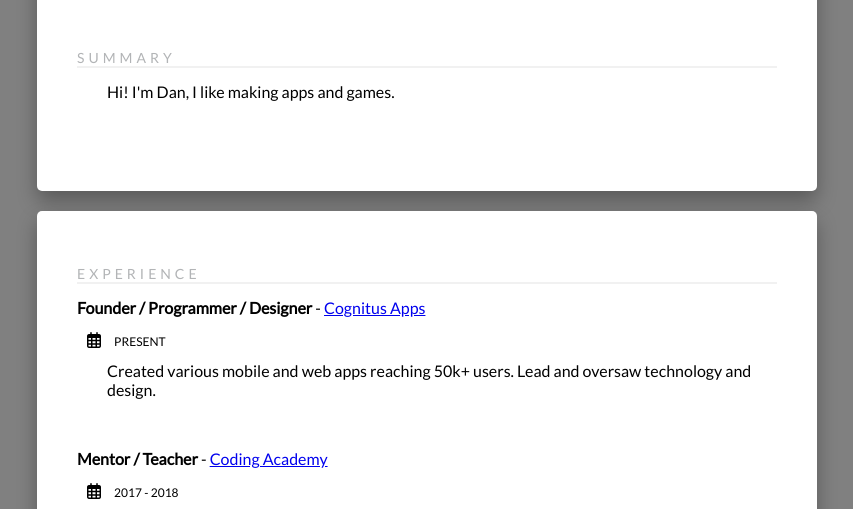
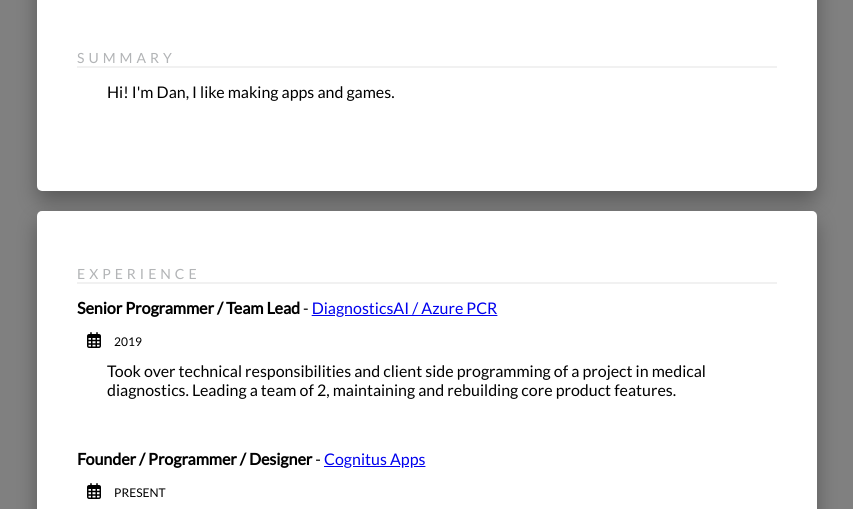
Before and after one commit to pipboy9000/my-resume, a website: page public/index.html in a window 1280 px wide. Shown: the part 232-741 px from the top of the page, without its empty margins (213-1066 px from the left). Drawn offline with nearby package versions, Linux system fonts and the light colour scheme.

Commit message:
some fixes

```diff
--- a/package.json
+++ b/package.json
@@ -5,7 +5,7 @@
   "main": "index.js",
   "scripts": {
     "test": "echo \"Error: no test specified\" && exit 1",
-    "dev": "live-server --cors",
+    "dev": "cd public && live-server --cors",
     "start": "node server.js"
   },
   "author": "",
--- a/public/index.html
+++ b/public/index.html
@@ -72,6 +72,16 @@
             <h3>
                 EXPERIENCE
             </h3>
+            <b>Senior Programmer / Team Lead</b> - <a href="https://www.diagnostics.ai/" target="_blank">DiagnosticsAI /
+                Azure PCR</a>
+            <div>
+                <i class="far fa-calendar-alt"></i>
+                <h4>2019</h4>
+            </div>
+            <p>
+                Took over technical responsibilities and client side programming of a project in medical diagnostics.
+                Leading a team of 2, maintaining and rebuilding core product features.
+            </p>
             <b>Founder / Programmer / Designer</b> - <a
                 href="https://play.google.com/store/apps/developer?id=Cognitus+Apps" target="_blank">Cognitus Apps</a>
             <div>
```
Also changed, not shown: 1 other file. Lines whose indentation alone changed are shown as unchanged.
